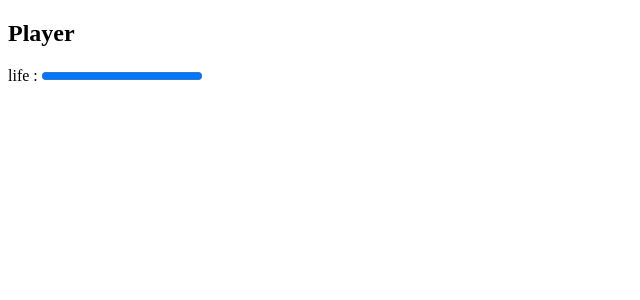
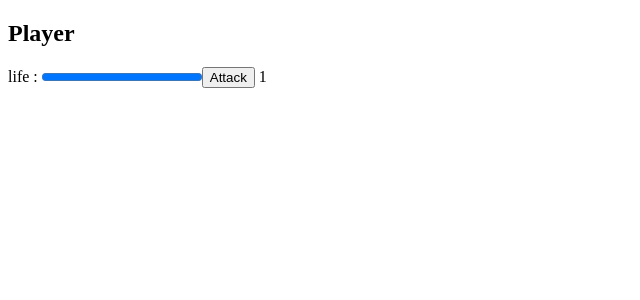
Before and after one commit to Nicolas-Puchois/MonsterSlayer-Angular, an Angular app: page / in a window 1280 px wide. Shown: the top 300 px of the page, without its empty margins (0-640 px from the left). Built offline with nearby package versions, Linux system fonts and the light colour scheme.

Commit message:
feat(): display playerstats and playeraction

```diff
--- a/src/app/app.component.html
+++ b/src/app/app.component.html
@@ -1 +1,2 @@
 <app-playerstats></app-playerstats>
+<app-playeraction></app-playeraction>
```
